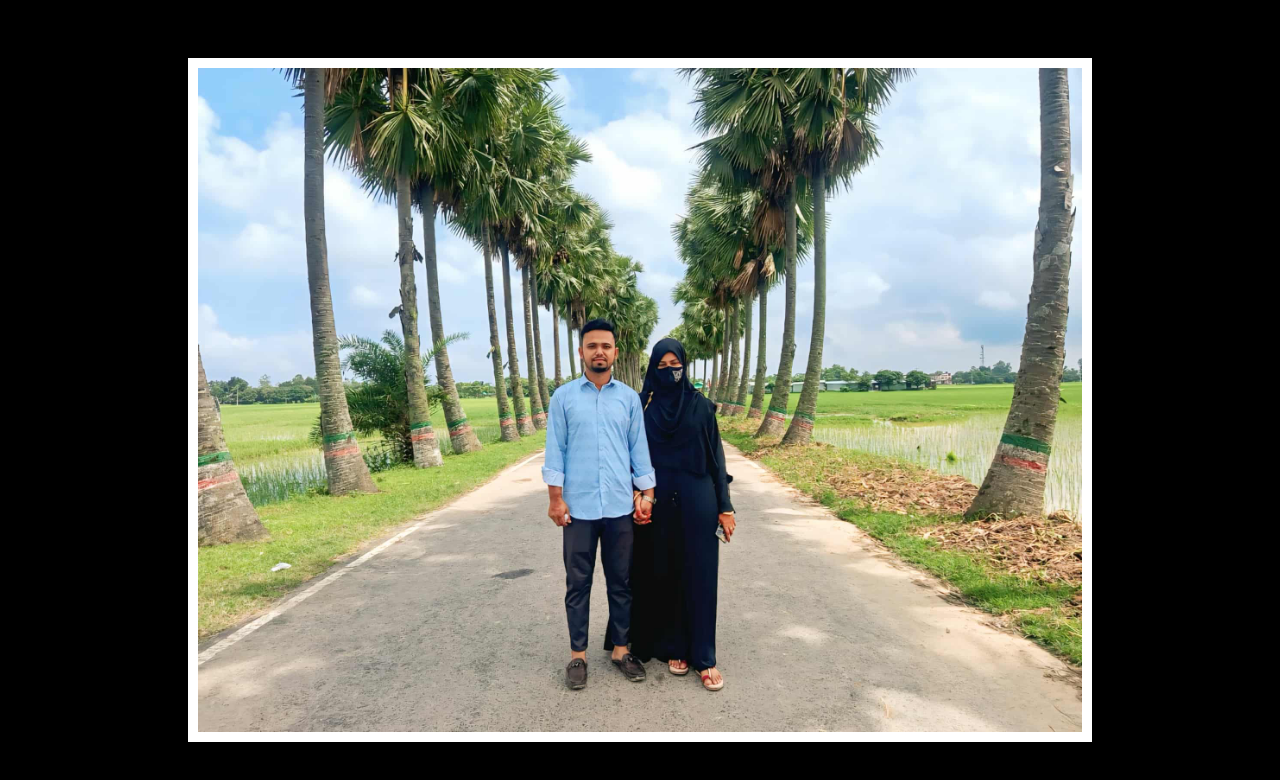
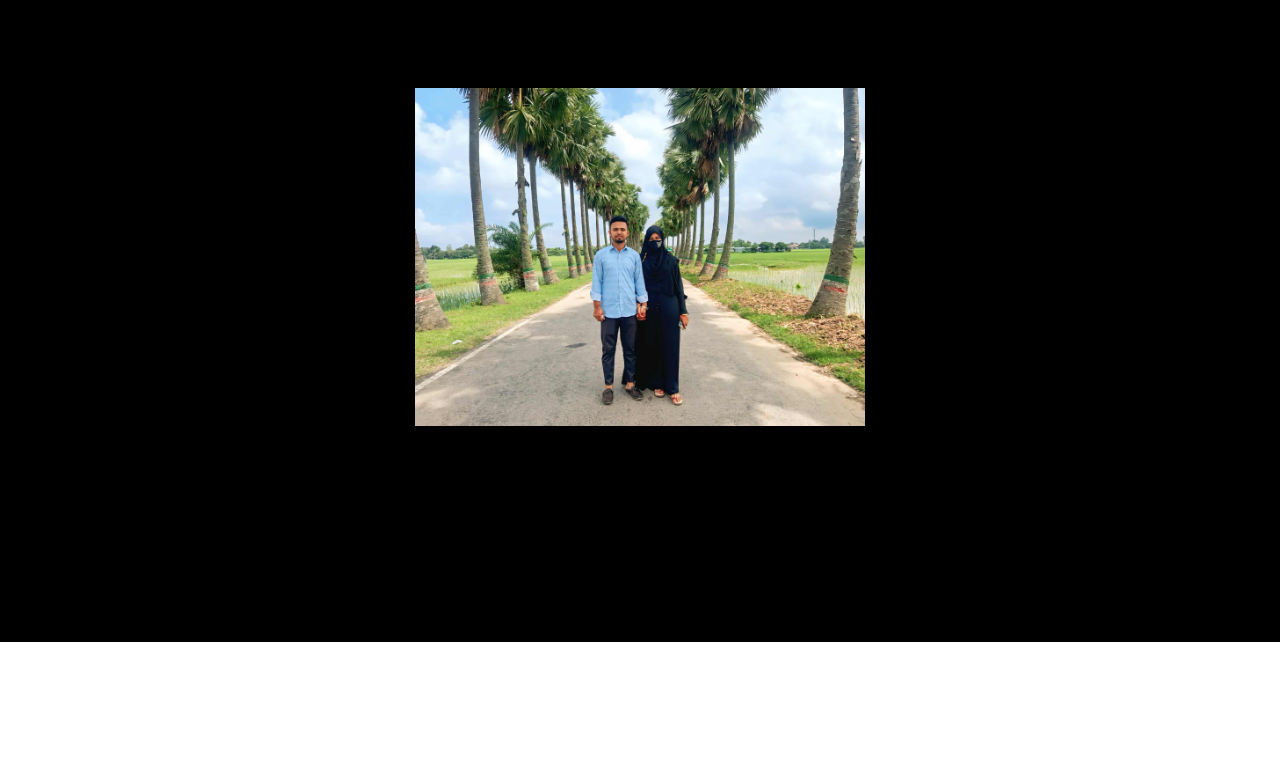
Before and after one commit to Nazibulbd/Marriage-13.08.2025, a plain HTML site: page index_4.html in a window 1280 px wide. Drawn offline with Linux system fonts and the light colour scheme.

Commit message:
site updated

```diff
--- a/style_3.css
+++ b/style_3.css
@@ -32,16 +32,18 @@
     flex-direction: column;
     justify-content: center;
     align-items: center;
-    width: 70%;
+    width: 100%;
     height:100%;
     position: relative;
+    border-radius: 20px;
+    margin-top: 30px;
 }
 
 .pick_box img{
     height: 100%;
-    width: 100%;
+    width: 450px;
     display: flex;
     justify-content: center;
     align-items: center;
-    padding-top: 40px;
+
 }
--- a/style_4.css
+++ b/style_4.css
@@ -1,5 +1,10 @@
 #color{
     position: absolute;
+}
+#section{
+    display: flex;
+    justify-content: center;
+    align-items: center;
 }
 #section .container{
     width: 100%;
@@ -16,15 +21,16 @@
     flex-direction: column;
     justify-content: center;
     align-items: center;
-    width: 70%;
+    width: 100%;
     height:100%;
     position: relative;
-    border: 10px solid #fff;;
+    border-radius: 20px;
+    margin-top: 30px;
 }
 
 .pick_box img{
     height: 100%;
-    width: 100%;
+    width: 450px;
     display: flex;
     justify-content: center;
     align-items: center;
```
